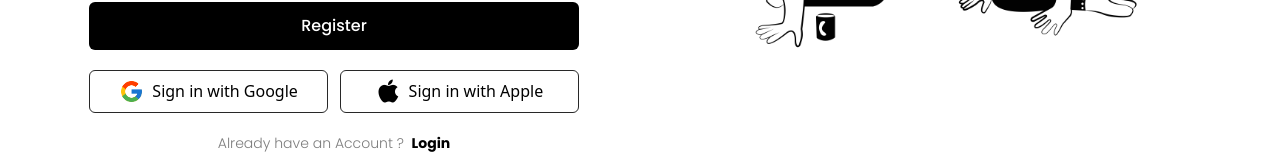
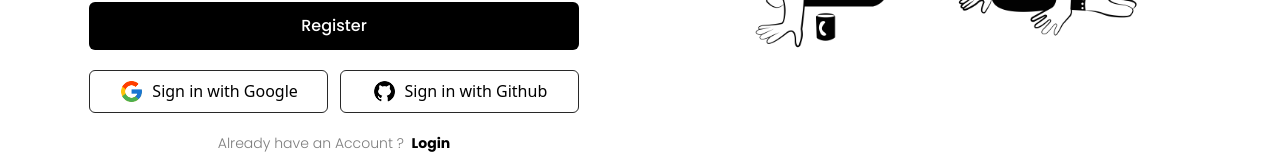
Before and after one commit to tolu1123/notesApp, a React (Vite) app: page /signup in a window 1280 px wide. Shown: the part 505-668 px from the top of the page. Built offline with nearby package versions, Linux system fonts and the light colour scheme; no server answers.

Commit message:
Created a separate component for Github

```diff
--- /dev/null
+++ b/src/GithubSignIn.jsx
@@ -0,0 +1,76 @@
+import React, {useState, useEffect} from 'react';
+
+import { GithubAuthProvider, signInWithRedirect, getRedirectResult} from 'firebase/auth';
+
+import {auth} from './firebase';
+
+import githubLogo from './../public/images/github-logo-sm.png';
+import githubLogoWhite from './../public/images/github-logo-sm-white.png';
+
+export default function GithubSignIn() {
+
+    // This is used to keep track of whether the user has clicked the sign in button or not.
+    let [clickedSignIn, setClickedSignIn] = useState(false);
+
+    function signIn() {
+        const provider = new GithubAuthProvider();
+        signInWithRedirect(auth, provider);
+        console.log('clicked on the sign in button');
+
+        // We will set the clickedSignIn to true to indicate that the user has clicked the sign in button
+        setClickedSignIn(true);
+    }
+    async function getResult() {
+        try {
+            const result = await getRedirectResult(auth);
+            if (result) {
+              // User is signed in.
+              const user = result.user;
+              console.log('User Info:', user);
+              // You can also get the GitHub Access Token if needed.
+              const credential = GithubAuthProvider.credentialFromResult(result);
+              const token = credential.accessToken;
+              console.log('GitHub Access Token:', token);
+            }
+          } catch (error) {
+            console.error('Error during sign-in:', error);
+          }
+    }
+
+    useEffect(() => {
+        // We will check if the user has clicked the sign in button
+        // before we getting the redirect result from the sign in operation
+        if(clickedSignIn) {
+            getResult();
+        }
+    },[clickedSignIn])
+
+
+    return (
+        <>
+            <button
+            type="button"
+            className='sm:w-1/2 h-fit group hover:bg-black hover:text-white flex justify-center items-center py-2 px-2 border border-solid border-lessBlack rounded-md'
+            onClick={signIn}
+            >
+                <img
+                width={25}
+                height={25}
+                className='inline-block mr-2 group-hover:hidden'
+                src={githubLogo}
+                alt="Apple Logo"
+                />
+
+                {/* The second image will only appear upon hovering */}
+                <img
+                width={25}
+                height={25}
+                className='group-hover:inline-block mr-2 hidden'
+                src={githubLogoWhite}
+                alt="Apple Logo"
+                />
+                <span>Sign in with Github</span>
+            </button>
+</>
+    )
+}
--- a/src/firebase.js
+++ b/src/firebase.js
@@ -9,7 +9,9 @@ import {
     createUserWithEmailAndPassword,
     connectAuthEmulator,
     GoogleAuthProvider,
+    GithubAuthProvider,
     signInWithPopup,
+    signInWithRedirect,
 } from 'firebase/auth'
 
 import {
@@ -132,3 +134,13 @@ export function signInWithGoogle() {
         console.log(errorCode, errorMessage, email, credential);
     });
 }
+
+// Logging in the user using the github federated identity provider
+const githubProvider = new GithubAuthProvider();
+// Adding scope
+githubProvider.addScope('repo');
+
+// Defining the function to be used in signing in with github federated identity provider
+function signInWithGithub() {
+    signInWithRedirect(auth, githubProvider);
+}
--- a/src/routers/login.jsx
+++ b/src/routers/login.jsx
@@ -20,8 +20,8 @@ import sideImg from '/images/small-team.png'
 
 // import the images for the federated identity providers
 import googleLogo from './../../public/images/google-logo-sm.png';
-import appleLogo from './../../public/images/apple-logo-sm.png';
-import appleLogoOutline from './../../public/images/apple-logo-sm-white.svg';
+import githubLogo from './../../public/images/github-logo-sm.png';
+import githubLogoWhite from './../../public/images/github-logo-sm-white.png';
 
 import {
     crossCheckField,
@@ -255,17 +255,19 @@ export default function Login() {
                             width={25}
                             height={25}
                             className='inline-block mr-2 group-hover:hidden'
-                            src={appleLogo}
+                            src={githubLogo}
                             alt="Apple Logo"
                             />
+
+                            {/* The second image will only appear upon hovering */}
                             <img
                             width={25}
                             height={25}
                             className='group-hover:inline-block mr-2 hidden'
-                            src={appleLogoOutline}
+                            src={githubLogoWhite}
                             alt="Apple Logo"
                             />
-                            <span>Sign in with Apple</span>
+                            <span>Sign in with Github</span>
                         </button>
                     </div>
 
--- a/src/routers/signUp.jsx
+++ b/src/routers/signUp.jsx
@@ -18,10 +18,12 @@ import {
     auth,
 } from '../firebase'
 
+import GithubSignIn  from '../GithubSignIn';
+
 // import the images for the federated identity providers
 import googleLogo from './../../public/images/google-logo-sm.png';
-import appleLogo from './../../public/images/apple-logo-sm.png';
-import appleLogoOutline from './../../public/images/apple-logo-sm-white.svg';
+import githubLogo from './../../public/images/github-logo-sm.png';
+import githubLogoWhite from './../../public/images/github-logo-sm-white.png';
 
 // Importing the function to signin with google
 import { signInWithGoogle } from '../firebase';
@@ -346,7 +348,7 @@ export default function SignUp() {
 
                         </button>
 
-                        <button
+                        {/* <button
                         type="button"
                         className='sm:w-1/2 h-fit group hover:bg-black hover:text-white flex justify-center items-center py-2 px-2 border border-solid border-lessBlack rounded-md'
                         >
@@ -354,18 +356,21 @@ export default function SignUp() {
                             width={25}
                             height={25}
                             className='inline-block mr-2 group-hover:hidden'
-                            src={appleLogo}
+                            src={githubLogo}
                             alt="Apple Logo"
-                            />
-                            <img
+                            /> */}
+
+                            {/* The second image will only appear upon hovering */}
+                            {/* <img
                             width={25}
                             height={25}
                             className='group-hover:inline-block mr-2 hidden'
-                            src={appleLogoOutline}
+                            src={githubLogoWhite}
                             alt="Apple Logo"
                             />
-                            <span>Sign in with Apple</span>
-                        </button>
+                            <span>Sign in with Github</span>
+                        </button> */}
+                        <GithubSignIn/>
                     </div>
 
                         <div className="register flex justify-center items-center mt-5">
```
Also changed, not shown: public/images/github-logo-sm-white.png (added), public/images/github-logo-sm.png (added), 5 other files (tests, documents, lock files or other folders).
